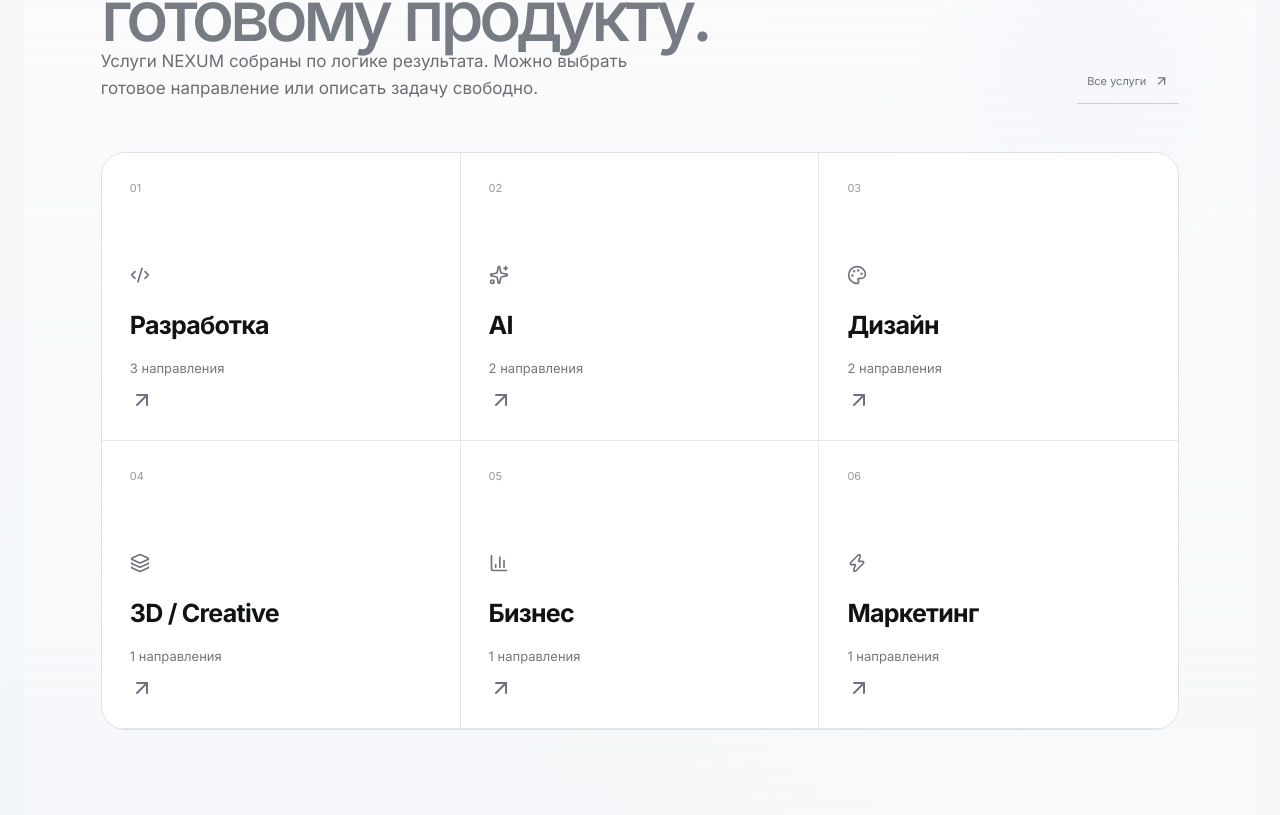
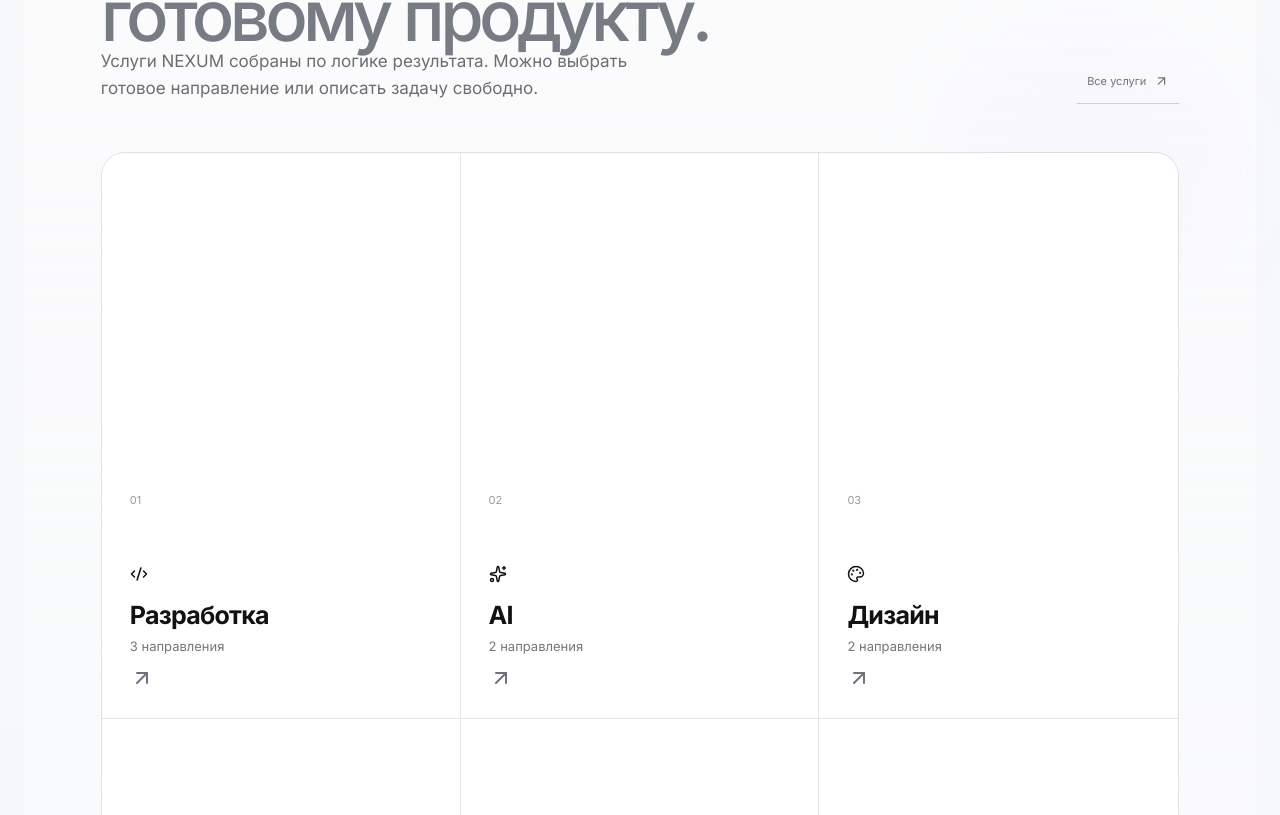
Before and after one commit to borzenkoofficial-lab/Nexum_Digital_Agency, a React (Vite) app: page / in a window 1280 px wide. Shown: the part 2985-3800 px from the top of the page. Built offline with nearby package versions, Linux system fonts and the light colour scheme.

Commit message:
feat(home): add rich mockups and glass visuals across sections

```diff
--- a/src/components/PlatformPages.tsx
+++ b/src/components/PlatformPages.tsx
@@ -134,12 +134,14 @@ function Home({language}:{language:Language}){
     action={<button className="nxp-outline-link" onClick={()=>go('#services')}>{t(ru,'Все услуги','All services')} <ArrowUpRight/></button>}
    />
    <div className="nxp-category-grid">
-    {categories.map(([key,label,Icon],i)=>
-     <button key={key} className="nxp-category-card" onClick={()=>go('#services?category='+encodeURIComponent(key))}>
-      <span>0{i+1}</span><Icon size={20}/><strong>{ru?label:key}</strong>
-      <p>{services.filter(s=>s.category===key).length} {t(ru,'направления','directions')}</p><ArrowUpRight/>
+    {categories.map(([key,label,Icon],i)=>{
+     const sample=services.find(s=>s.category===key) || services[0]
+     return <button key={key} className="nxp-category-card" onClick={()=>go('#services?category='+encodeURIComponent(key))}>
+      <div className="nxp-category-visual"><Visual tone={key==='AI'?'violet':key==='DESIGN'?'green':key==='3D / CREATIVE'?'violet':'blue'} label={key} sub={ru?label:key}/></div>
+      <div className="nxp-category-content"><span>0{i+1}</span><Icon size={18}/><strong>{ru?label:key}</strong><p>{services.filter(s=>s.category===key).length} {t(ru,'направления','directions')}</p></div>
+      <ArrowUpRight/>
      </button>
-    )}
+    })}
    </div>
   </section>
   <section className="nxp-dark-section">
@@ -205,13 +207,15 @@ function Home({language}:{language:Language}){
    </div>
   </section>
   <section className="nxp-business-band">
-   <div><small>05 / FOR BUSINESS</small><h2>{t(ru,<>Цифровая команда<br/><em>по запросу.</em></>,<>A digital team<br/><em>on demand.</em></>)}</h2><p>{t(ru,'Корпоративные системы, AI, автоматизация, приложения и поддержка — в одном контуре.','Corporate systems, AI, automation, apps and support in one operating layer.')}</p></div>
+   <div className="nxp-business-copy"><small>05 / FOR BUSINESS</small><h2>{t(ru,<>Цифровая команда<br/><em>по запросу.</em></>,<>A digital team<br/><em>on demand.</em></>)}</h2><p>{t(ru,'Корпоративные системы, AI, автоматизация, приложения и поддержка — в одном контуре.','Corporate systems, AI, automation, apps and support in one operating layer.')}</p><div className="nxp-business-pills"><span>AI</span><span>CRM</span><span>WEB</span><span>AUTOMATION</span></div></div>
+   <div className="nxp-business-visual"><ProductStage label={ru?'BUSINESS SYSTEM':'BUSINESS SYSTEM'} tone="blue"/><GlassOrb label="B2B" tone="green"/></div>
    <button onClick={()=>go('#business')} className="nxp-button nxp-button-light">{t(ru,'Для бизнеса','For business')} <ArrowUpRight/></button>
   </section>
   <section className="nxp-cta-section">
-   <small>06 / START</small><h2>{t(ru,<>Есть задача?<br/><em>Запускаем.</em></>,<>Have a brief?<br/><em>Let's build.</em></>)}</h2>
+   <div className="nxp-cta-visual"><div className="nxp-cta-glow"/><GlassOrb label="N" tone="violet"/><div className="nxp-cta-orbit"/></div>
+   <div className="nxp-cta-copy"><small>06 / START</small><h2>{t(ru,<>Есть задача?<br/><em>Запускаем.</em></>,<>Have a brief?<br/><em>Let's build.</em></>)}</h2>
    <p>{t(ru,'Начните с решения или свободного описания задачи для AI.','Start from a solution or free-form AI brief.')}</p>
-   <div><button className="nxp-button nxp-button-dark" onClick={()=>go('#start')}>{t(ru,'Начать проект','Start a project')} <ArrowUpRight/></button><button className="nxp-button nxp-button-light" onClick={()=>go('#ai')}><Sparkles/> AI</button></div>
+   <div><button className="nxp-button nxp-button-dark" onClick={()=>go('#start')}>{t(ru,'Начать проект','Start a project')} <ArrowUpRight/></button><button className="nxp-button nxp-button-light" onClick={()=>go('#ai')}><Sparkles/> AI</button></div></div>
   </section>
  </main>
 }
```
